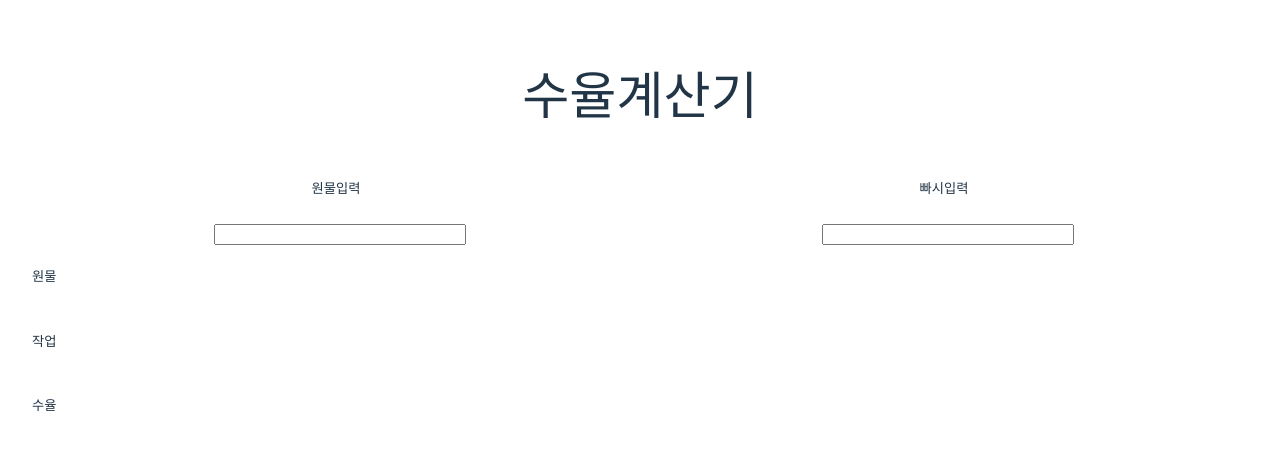
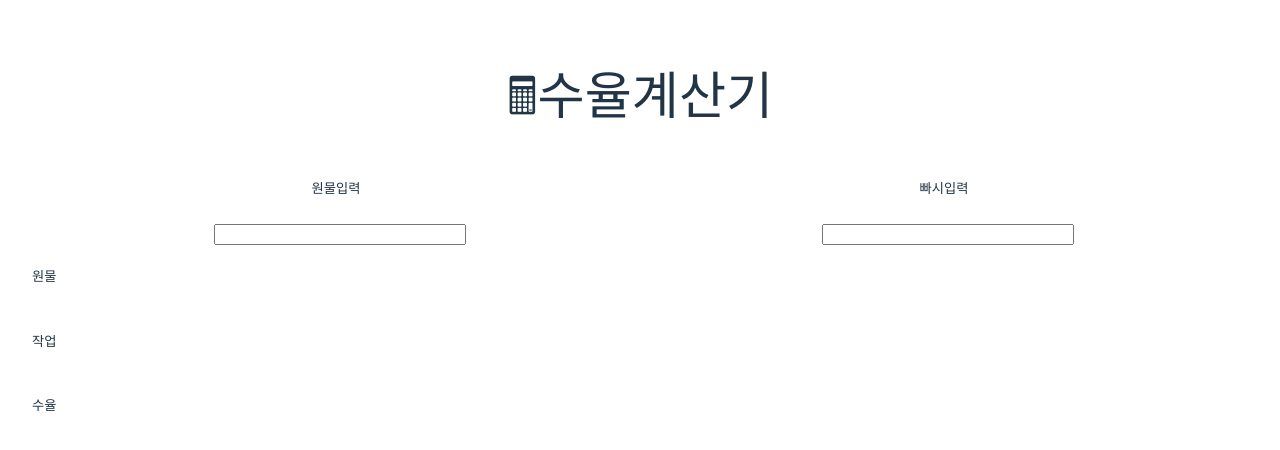
Before and after one commit to Jungdoosik/suyulGyesangi, a React (Vite) app: page / in a window 1280 px wide. Shown: the top 450 px of the page. Built offline with nearby package versions, Linux system fonts and the light colour scheme.

Commit message:
계산기 이모지 추가

```diff
--- a/src/App.jsx
+++ b/src/App.jsx
@@ -40,7 +40,7 @@ function App() {
   };
   return (
     <div>
-      <h1>수율계산기</h1>
+      <h1>🖩수율계산기</h1>
       <div className="inputArea">
         <div className="inputSubArea">
           <h5>원물입력</h5>
```
